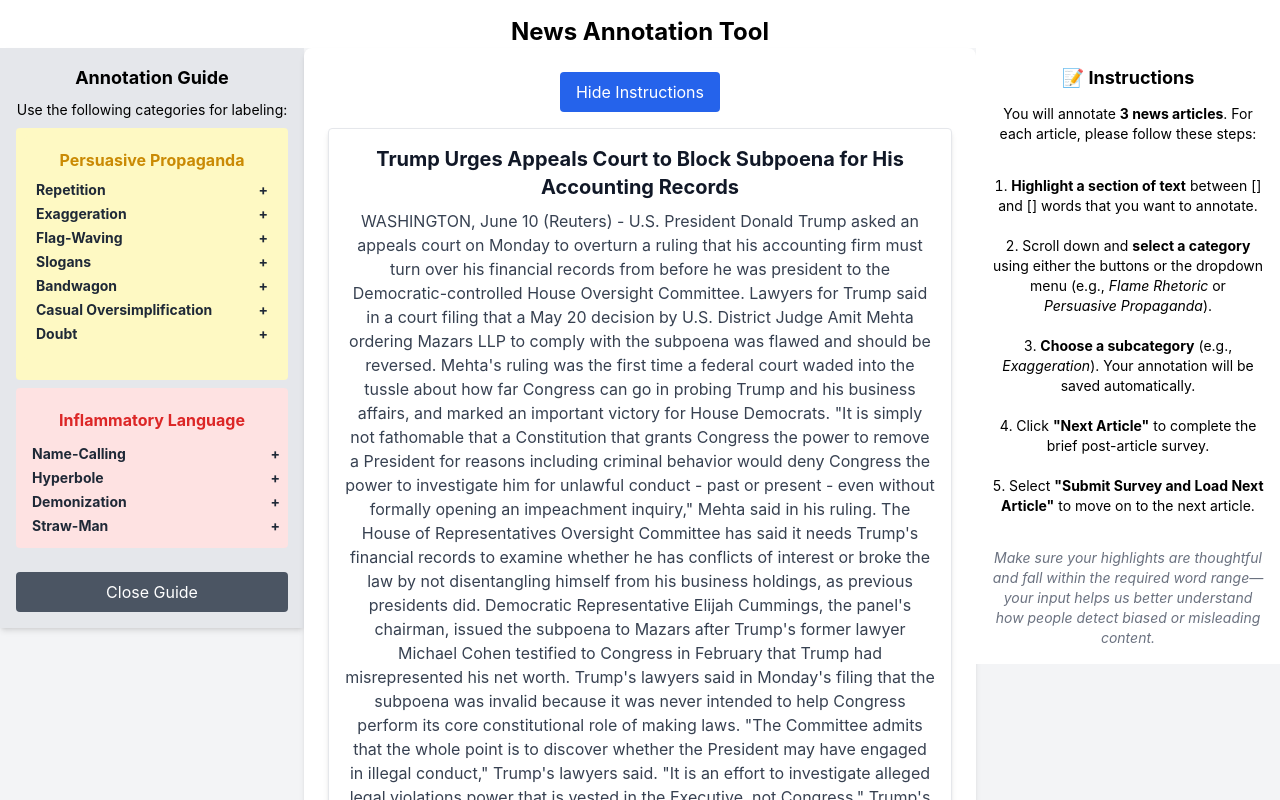
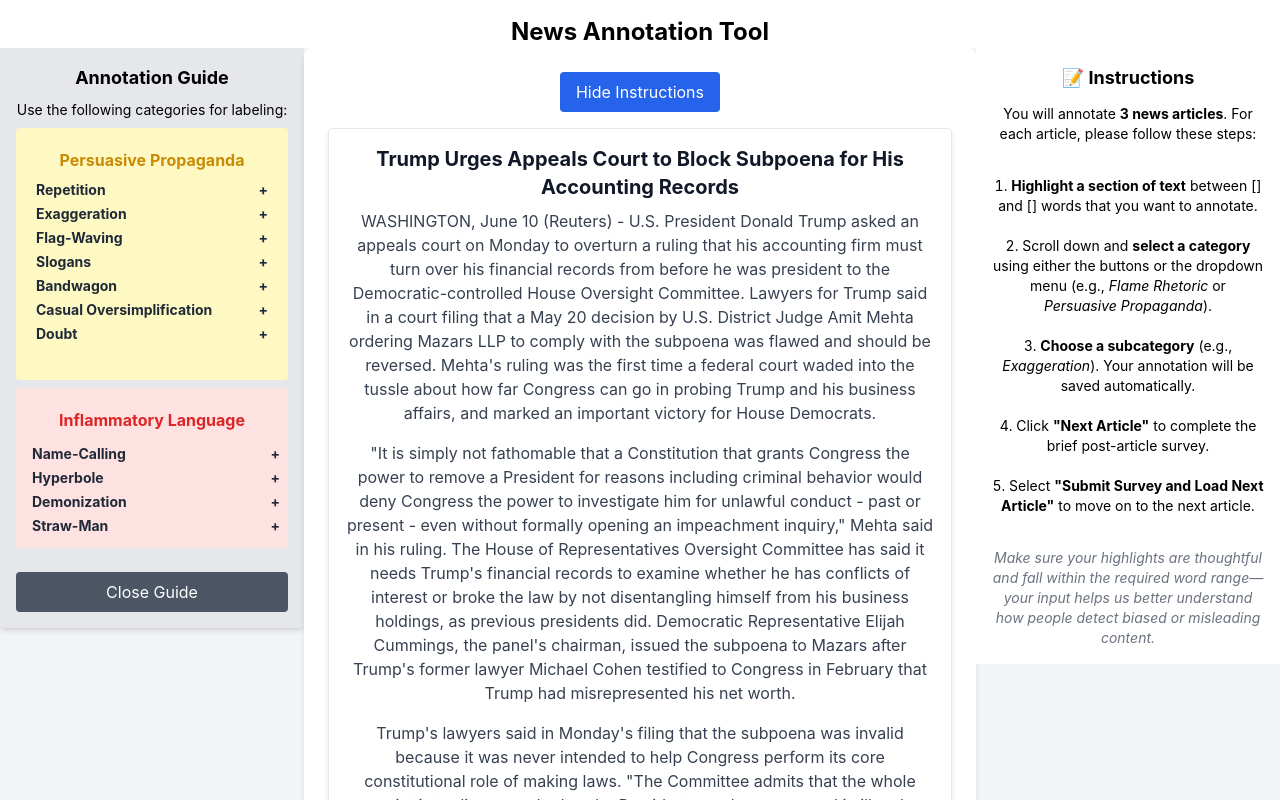
Before and after one commit to Sensify-Lab/Communitycomms-MTURKSTUDY, a React (Create React App) app: page / in a window 1280 px wide. Shown: the top 800 px of the page. Built offline with nearby package versions, Linux system fonts and the light colour scheme.

Commit message:
added automatic paragraph breaks every 100 words

```diff
--- a/src/pages/NewsAnnotationTool.js
+++ b/src/pages/NewsAnnotationTool.js
@@ -6,6 +6,34 @@ import Papa from "papaparse";
 
 import { database, ref, push } from "../firebaseConfig";
 
+// adds paragraph breaks after 100 words.
+function paragraphAdd(text) {
+
+  console.log("'tis running");
+
+  const words = text.split(/\s+/); //split into words by whitespace
+  let result = "";
+  let wordCount = 0;
+
+  // loop over the array of words
+  for (let i = 0; i < words.length; i++) {
+    result += words[i];
+
+    // add a space unless it's the last word
+    if (i < words.length - 1) result += " ";
+
+    // tracks the word count
+    wordCount++;
+
+    // when past 100 words, inster a break after the next period
+    if (wordCount >= 100 && words[i].endsWith(".")) {
+      console.log("Paragraph break added after 100 words");
+      result += "\n\n";
+      wordCount = 0; // Reset word counter for next paragraph
+    }
+  }
+  return result;
+}
 // loops through the title and capitalizes all non-conjunction words
 function titleCapitalization(title){
   const titleWords = title.split(" ");
@@ -19,6 +47,12 @@ function titleCapitalization(title){
   return titleWords.join(" ");
 
 }
+
+// Function to shuffle array randomly
+const shuffleArray = (array) => {
+  return array.sort(() => Math.random() - 0.5);
+};
+
 const DropdownItem = ({ icon, title, children }) => {
   const [isOpen, setIsOpen] = useState(false);
   return (
@@ -39,10 +73,6 @@ const DropdownItem = ({ icon, title, children }) => {
   );
 };
 
-// Function to shuffle array randomly
-const shuffleArray = (array) => {
-    return array.sort(() => Math.random() - 0.5);
-  };
 
 export default function NewsAnnotationTool() {
     const [articles, setArticles] = useState([]);
@@ -399,9 +429,11 @@ const handleSubcategoryChange = (e) => {
                             {titleCapitalization(articles[currentArticleIndex]?.title)}
                         </h2>
                         <CardContent>
-                            <p className="text-gray-700" onMouseUp={handleTextSelection}>
-                                {articles[currentArticleIndex]?.content}
-                            </p>
+                        {paragraphAdd(articles[currentArticleIndex]?.content).split("\n\n").map((para, idx) => (
+                        <p key={idx} className="text-gray-700 mb-4" onMouseUp={handleTextSelection}>
+                        {para}
+                        </p>
+))}
                         </CardContent>
                     </Card>
                 )}
```
